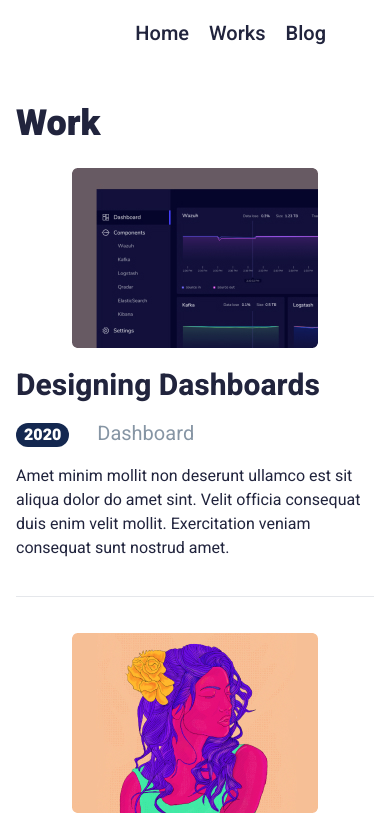
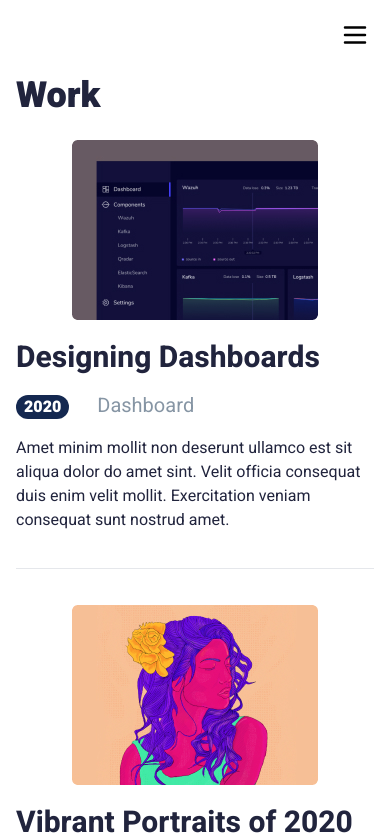
Before and after one commit to themse/pp-employee-profile, a React (Create React App) app: page /works in a window 390 px wide. Shown: the top 835 px of the page. Built offline with nearby package versions, Linux system fonts and the light colour scheme.

Commit message:
implemented mobile menu

```diff
--- a/src/components/Icon.tsx
+++ b/src/components/Icon.tsx
@@ -1,11 +1,11 @@
-import { FC, ObjectHTMLAttributes } from 'react';
+import { FC, ObjectHTMLAttributes, memo } from 'react';
 
 type IconProps = ObjectHTMLAttributes<HTMLObjectElement> & {
   title: string;
   src: string;
 };
 
-export const Icon: FC<IconProps> = ({ title, src, ...props }) => (
+export const Icon: FC<IconProps> = memo(({ title, src, ...props }) => (
   <object
     className="pointer-events-none"
     {...props}
@@ -13,4 +13,4 @@ export const Icon: FC<IconProps> = ({ title, src, ...props }) => (
     data={src}
     aria-label={title}
   />
-);
+));
--- a/src/components/Nav.tsx
+++ b/src/components/Nav.tsx
@@ -1,5 +1,7 @@
-import { FC } from 'react';
+import { FC, useEffect, useState } from 'react';
 import { Link } from 'react-router-dom';
+
+import { Icon } from './Icon';
 
 const navigation = [
   {
@@ -16,14 +18,48 @@ const navigation = [
   },
 ];
 
+const $body = document.body;
+
 export const Nav: FC = () => {
+  const [showMenu, setShowMenu] = useState(false);
+
+  const icon = showMenu ? (
+    <Icon width={30} height={30} title="menu-close" src="/icons/close.svg" />
+  ) : (
+    <Icon width={30} height={30} title="menu-burger" src="/icons/burger.svg" />
+  );
+
+  const handleMenu = (): void => {
+    setShowMenu((prev) => !prev);
+  };
+
+  useEffect(() => {
+    if (showMenu) {
+      $body.classList.add('overflow-hidden');
+    } else {
+      $body.classList.remove('overflow-hidden');
+    }
+  }, [showMenu]);
+
   return (
     <nav>
-      <ul className="flex gap-x-5">
+      <button
+        type="button"
+        className="absolute top-5 right-5 md:hidden z-20"
+        onClick={handleMenu}
+      >
+        <span className="sr-only">Open main menu</span>
+        {icon}
+      </button>
+      <ul
+        className={`${
+          showMenu ? 'flex' : 'hidden'
+        } absolute top-0 left-0 right-0 bottom-0 h-screen md:h-auto z-10 md:static md:flex flex-col justify-center items-center gap-y-5 md:gap-y-0 backdrop-blur-xl md:flex-row md:gap-x-5`}
+      >
         {navigation.map((item) => (
           <li key={item.href}>
             <Link to={item.href}>
-              <span className="font-text-100 text-xl hover:text-primary">
+              <span className="font-text-300 md:font-text-100 text-3xl md:text-xl hover:text-primary">
                 {item.title}
               </span>
             </Link>
```
Also changed, not shown: public/icons/burger.svg (added), public/icons/close.svg (added).
